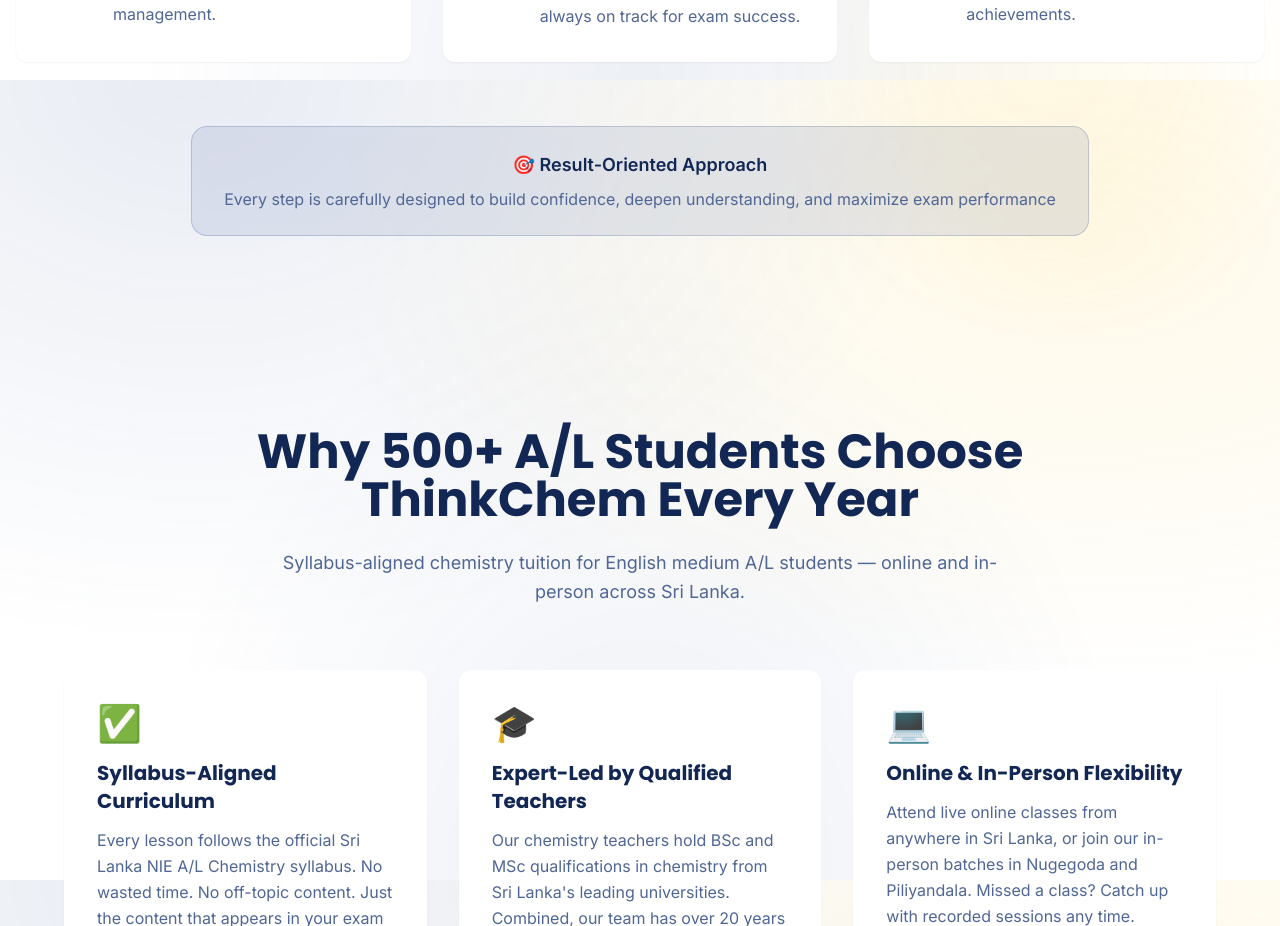
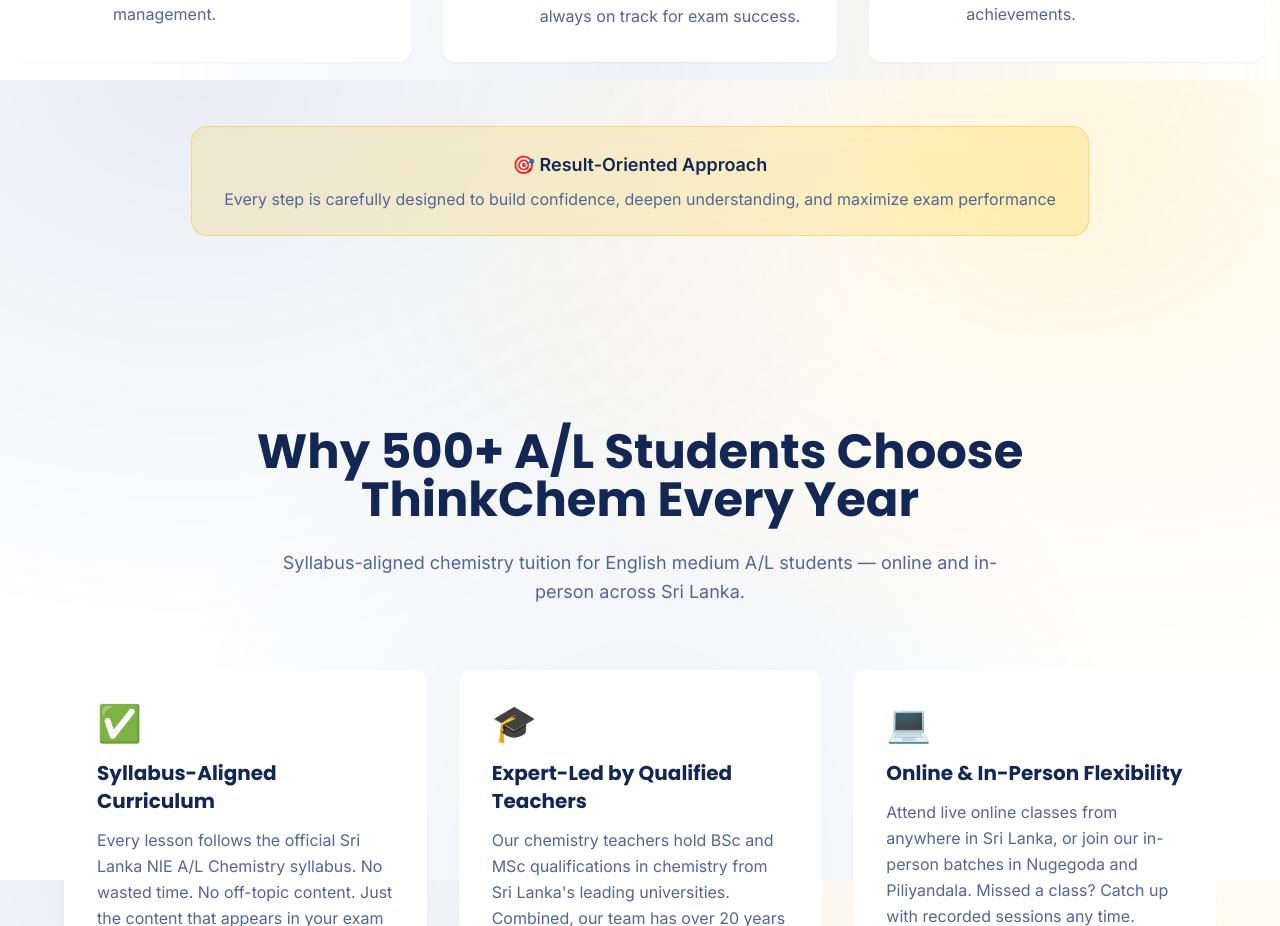
Before and after one commit to thinkchemlk-sys/chem-spark-lanka, a React (Vite) app: page / in a window 1280 px wide. Shown: the part 3120-4046 px from the top of the page. Built offline with nearby package versions, Linux system fonts and the light colour scheme; the HTML template or start-up script is replaced by a standard one.

Commit message:
Changes
Co-authored-by: thinkchemlk-sys <241397455+thinkchemlk-sys@users.noreply.github.com>

```diff
--- a/src/components/WorkProcess.tsx
+++ b/src/components/WorkProcess.tsx
@@ -101,7 +101,7 @@ const WorkProcess = () => {
         </div>
 
         <div className="mt-16 text-center">
-          <div className="inline-block bg-primary/10 backdrop-blur-sm rounded-2xl px-8 py-6 border border-primary/20">
+          <div className="inline-block glass-accent rounded-2xl px-8 py-6">
             <p className="text-lg font-semibold text-foreground mb-2">
               🎯 Result-Oriented Approach
             </p>
@@ -110,6 +110,7 @@ const WorkProcess = () => {
             </p>
           </div>
         </div>
+
       </div>
     </section>
   );
```
